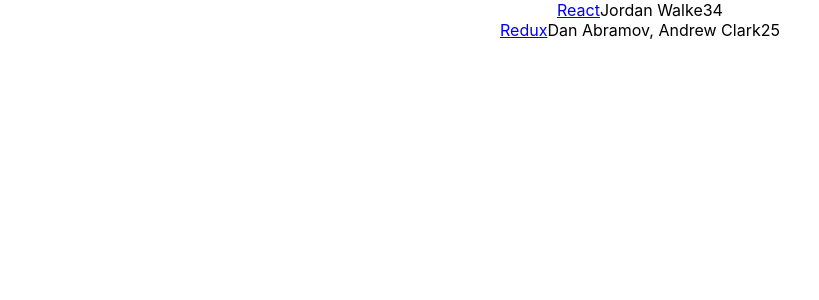
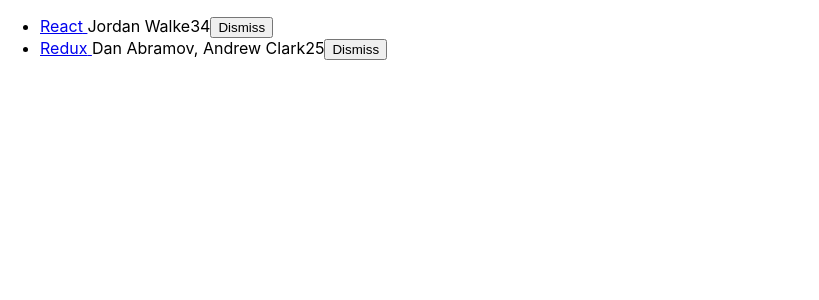
Before and after one commit to totem415/hacker-news, a React (Create React App) app: page / in a window 1280 px wide. Shown: the top 300 px of the page, without its empty margins (0-819 px from the left). Built offline with nearby package versions, Linux system fonts and the light colour scheme.

Commit message:
Added a style class to left justify the text and more.

```diff
--- a/src/App.js
+++ b/src/App.js
@@ -18,27 +18,41 @@
     objectID: 1,
 }, ];
 
+const divStyle = {
+  textAlign: "left",
+};
+
 class App extends Component {
   constructor(props) {
       super(props);
       this.state = {
-        list: list,
+        list,
       }
   }
 
   render() {
     return (
-      <div className="App">
+      <div className="App" style={divStyle}>
+        <ul>
       {this.state.list.map(item =>
-            <div key={item.objectID}> <span>
-                <a href={item.url}>{item.title}</a>
+            <div key={item.objectID}> <li><span>
+                <a href={item.url}>{item.title} </a>
               </span>
               <span>{item.author}</span>
               <span>{item.num_comments}</span>
               <span>{item.points}</span>
+              <span>
+                <button
+                  onClick={() => this.onDismiss(item.objectID)}
+                  type="button"
+                > Dismiss
+                </button>
+              </span>
+              </li>
             </div>
         )}
 
+           </ul>
        </div>
      );
   }
```
